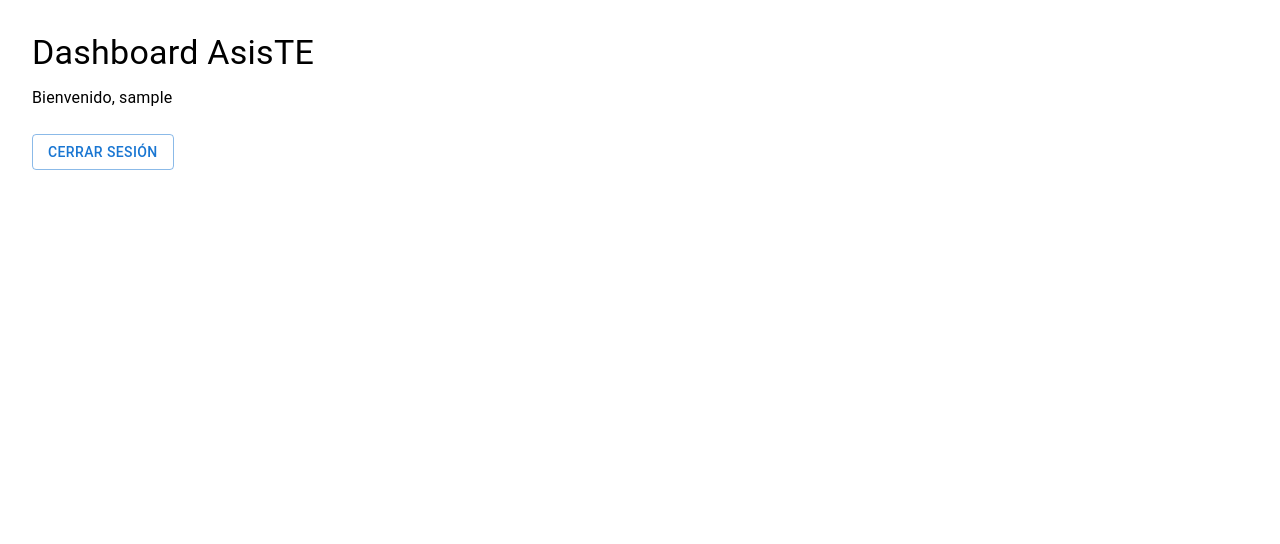
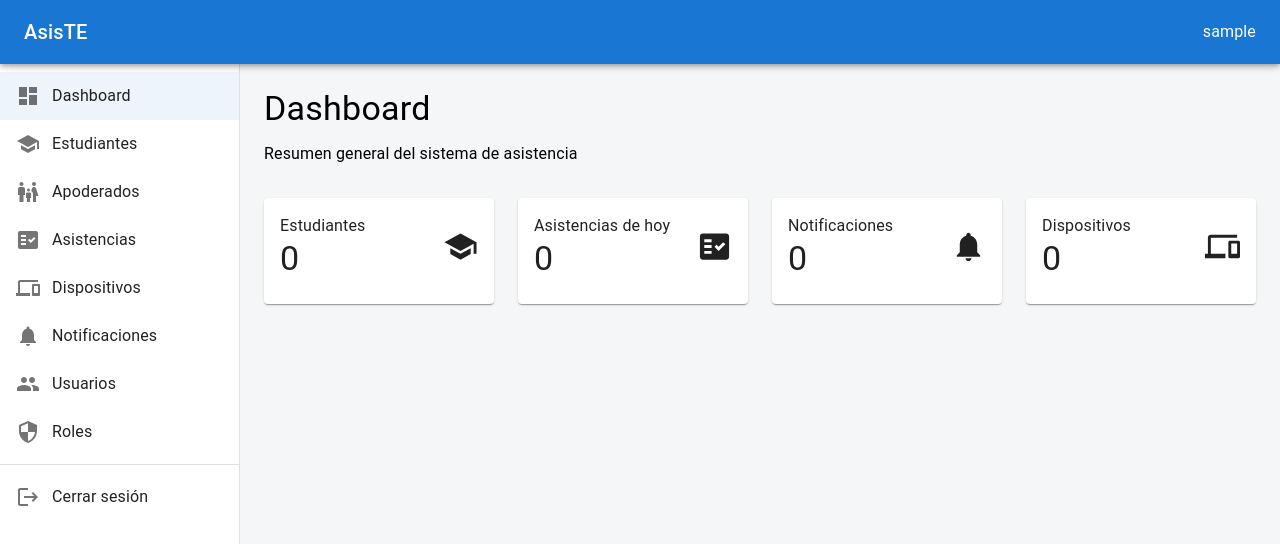
Before and after one commit to AlonsoSam/AsisTE, a React (Vite) app in the folder asiste-web/: page /dashboard in a window 1280 px wide. Shown: the top 544 px of the page. Built offline with nearby package versions, Linux system fonts and the light colour scheme; sample sign-in values are in the browser's storage.

Commit message:
commit 68: creando layout principal y dashboard

```diff
--- a/asiste-web/package.json
+++ b/asiste-web/package.json
@@ -12,6 +12,7 @@
   "dependencies": {
     "@emotion/react": "^11.14.0",
     "@emotion/styled": "^11.14.1",
+    "@mui/icons-material": "^9.6.0",
     "@mui/material": "^9.6.0",
     "axios": "^1.21.1",
     "react": "^19.3.1",
--- /dev/null
+++ b/asiste-web/src/layouts/MainLayout.jsx
@@ -0,0 +1,178 @@
+import { useState } from "react";
+import { Outlet, useNavigate } from "react-router-dom";
+import {
+    AppBar,
+    Box,
+    Divider,
+    Drawer,
+    IconButton,
+    List,
+    ListItemButton,
+    ListItemIcon,
+    ListItemText,
+    Toolbar,
+    Typography,
+} from "@mui/material";
+
+import DashboardIcon from "@mui/icons-material/Dashboard";
+import SchoolIcon from "@mui/icons-material/School";
+import FamilyRestroomIcon from "@mui/icons-material/FamilyRestroom";
+import FactCheckIcon from "@mui/icons-material/FactCheck";
+import DevicesIcon from "@mui/icons-material/Devices";
+import NotificationsIcon from "@mui/icons-material/Notifications";
+import PeopleIcon from "@mui/icons-material/People";
+import SecurityIcon from "@mui/icons-material/Security";
+import LogoutIcon from "@mui/icons-material/Logout";
+
+const drawerWidth = 240;
+
+function MainLayout() {
+    const navigate = useNavigate();
+    const [selected, setSelected] = useState("Dashboard");
+
+    const username =
+        localStorage.getItem("username") || "Usuario";
+
+    const menuItems = [
+        {
+            text: "Dashboard",
+            icon: <DashboardIcon />,
+            path: "/dashboard",
+        },
+        {
+            text: "Estudiantes",
+            icon: <SchoolIcon />,
+            path: "/students",
+        },
+        {
+            text: "Apoderados",
+            icon: <FamilyRestroomIcon />,
+            path: "/guardians",
+        },
+        {
+            text: "Asistencias",
+            icon: <FactCheckIcon />,
+            path: "/attendances",
+        },
+        {
+            text: "Dispositivos",
+            icon: <DevicesIcon />,
+            path: "/devices",
+        },
+        {
+            text: "Notificaciones",
+            icon: <NotificationsIcon />,
+            path: "/notifications",
+        },
+        {
+            text: "Usuarios",
+            icon: <PeopleIcon />,
+            path: "/users",
+        },
+        {
+            text: "Roles",
+            icon: <SecurityIcon />,
+            path: "/roles",
+        },
+    ];
+
+    const handleNavigate = (item) => {
+        setSelected(item.text);
+        navigate(item.path);
+    };
+
+    const handleLogout = () => {
+        localStorage.removeItem("token");
+        localStorage.removeItem("username");
+        localStorage.removeItem("userId");
+
+        navigate("/");
+    };
+
+    return (
+        <Box sx={{ display: "flex", minHeight: "100vh" }}>
+            <AppBar
+                position="fixed"
+                sx={{
+                    zIndex: (theme) => theme.zIndex.drawer + 1,
+                }}
+            >
+                <Toolbar>
+                    <Typography
+                        variant="h6"
+                        fontWeight="bold"
+                        sx={{ flexGrow: 1 }}
+                    >
+                        AsisTE
+                    </Typography>
+
+                    <Typography>
+                        {username}
+                    </Typography>
+                </Toolbar>
+            </AppBar>
+
+            <Drawer
+                variant="permanent"
+                sx={{
+                    width: drawerWidth,
+                    flexShrink: 0,
+                    "& .MuiDrawer-paper": {
+                        width: drawerWidth,
+                        boxSizing: "border-box",
+                    },
+                }}
+            >
+                <Toolbar />
+
+                <Box sx={{ overflow: "auto" }}>
+                    <List>
+                        {menuItems.map((item) => (
+                            <ListItemButton
+                                key={item.text}
+                                selected={selected === item.text}
+                                onClick={() => handleNavigate(item)}
+                            >
+                                <ListItemIcon>
+                                    {item.icon}
+                                </ListItemIcon>
+
+                                <ListItemText
+                                    primary={item.text}
+                                />
+                            </ListItemButton>
+                        ))}
+                    </List>
+
+                    <Divider />
+
+                    <List>
+                        <ListItemButton onClick={handleLogout}>
+                            <ListItemIcon>
+                                <LogoutIcon />
+                            </ListItemIcon>
+
+                            <ListItemText primary="Cerrar sesión" />
+                        </ListItemButton>
+                    </List>
+                </Box>
+            </Drawer>
+
+            <Box
+                component="main"
+                sx={{
+                    flexGrow: 1,
+                    bgcolor: "#f5f6f8",
+                    minHeight: "100vh",
+                    p: 3,
+                }}
+            >
+                <Toolbar />
+
+                <Outlet />
+            </Box>
+        </Box>
+    );
+}
+
+export default MainLayout;
--- a/asiste-web/src/pages/Dashboard/DashboardPage.jsx
+++ b/asiste-web/src/pages/Dashboard/DashboardPage.jsx
@@ -1,44 +1,96 @@
 import {
     Box,
-    Button,
+    Card,
+    CardContent,
+    Grid,
     Typography,
 } from "@mui/material";
-import { useNavigate } from "react-router-dom";
+
+import SchoolIcon from "@mui/icons-material/School";
+import FactCheckIcon from "@mui/icons-material/FactCheck";
+import NotificationsIcon from "@mui/icons-material/Notifications";
+import DevicesIcon from "@mui/icons-material/Devices";
 
 function DashboardPage() {
-    const navigate = useNavigate();
-
-    const username =
-        localStorage.getItem("username") || "Usuario";
-
-    const handleLogout = () => {
-        localStorage.removeItem("token");
-        localStorage.removeItem("username");
-        localStorage.removeItem("userId");
-
-        navigate("/");
-    };
+    const cards = [
+        {
+            title: "Estudiantes",
+            value: "0",
+            icon: <SchoolIcon fontSize="large" />,
+        },
+        {
+            title: "Asistencias de hoy",
+            value: "0",
+            icon: <FactCheckIcon fontSize="large" />,
+        },
+        {
+            title: "Notificaciones",
+            value: "0",
+            icon: <NotificationsIcon fontSize="large" />,
+        },
+        {
+            title: "Dispositivos",
+            value: "0",
+            icon: <DevicesIcon fontSize="large" />,
+        },
+    ];
 
     return (
-        <Box sx={{ p: 4 }}>
+        <Box>
             <Typography
                 variant="h4"
                 fontWeight="bold"
                 gutterBottom
             >
-                Dashboard AsisTE
+                Dashboard
             </Typography>
 
-            <Typography sx={{ mb: 3 }}>
-                Bienvenido, {username}
+            <Typography
+                color="text.secondary"
+                sx={{ mb: 4 }}
+            >
+                Resumen general del sistema de asistencia
             </Typography>
 
-            <Button
-                variant="outlined"
-                onClick={handleLogout}
-            >
-                Cerrar sesión
-            </Button>
+            <Grid container spacing={3}>
+                {cards.map((card) => (
+                    <Grid
+                        key={card.title}
+                        size={{
+                            xs: 12,
+                            sm: 6,
+                            md: 3,
+                        }}
+                    >
+                        <Card>
+                            <CardContent>
+                                <Box
+                                    sx={{
+                                        display: "flex",
+                                        justifyContent: "space-between",
+                                        alignItems: "center",
+                                    }}
+                                >
+                                    <Box>
+                                        <Typography color="text.secondary">
+                                            {card.title}
+                                        </Typography>
+
+                                        <Typography
+                                            variant="h4"
+                                            fontWeight="bold"
+                                        >
+                                            {card.value}
+                                        </Typography>
+                                    </Box>
+
+                                    {card.icon}
+                                </Box>
+                            </CardContent>
+                        </Card>
+                    </Grid>
+                ))}
+            </Grid>
         </Box>
     );
 }
--- a/asiste-web/src/routes/AppRoutes.jsx
+++ b/asiste-web/src/routes/AppRoutes.jsx
@@ -5,6 +5,7 @@ import {
     Routes,
 } from "react-router-dom";
 
+import MainLayout from "../layouts/MainLayout";
 import LoginPage from "../pages/Login/LoginPage";
 import DashboardPage from "../pages/Dashboard/DashboardPage";
 
@@ -28,13 +29,17 @@ function AppRoutes() {
                 />
 
                 <Route
-                    path="/dashboard"
                     element={
                         <ProtectedRoute>
-                            <DashboardPage />
+                            <MainLayout />
                         </ProtectedRoute>
                     }
-                />
+                >
+                    <Route
+                        path="/dashboard"
+                        element={<DashboardPage />}
+                    />
+                </Route>
             </Routes>
         </BrowserRouter>
     );
```
Also changed, not shown: 2 other files (tests, documents, lock files or other folders).
